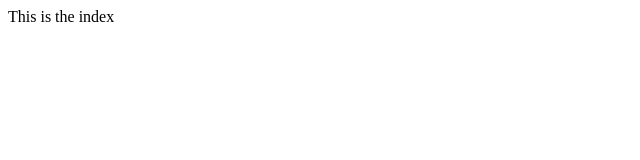
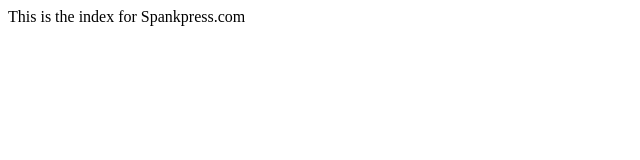
Before and after one commit to alexscg/spankpress, a website: page index.html in a window 1280 px wide. Shown: the whole page, without its empty margins (0-640 px from the left). Drawn offline with Linux system fonts and the light colour scheme.

Commit message:
Update index.html

```diff
--- a/index.html
+++ b/index.html
@@ -1 +1 @@
-<div>This is the index</div>
+<div>This is the index for Spankpress.com</div>
```
